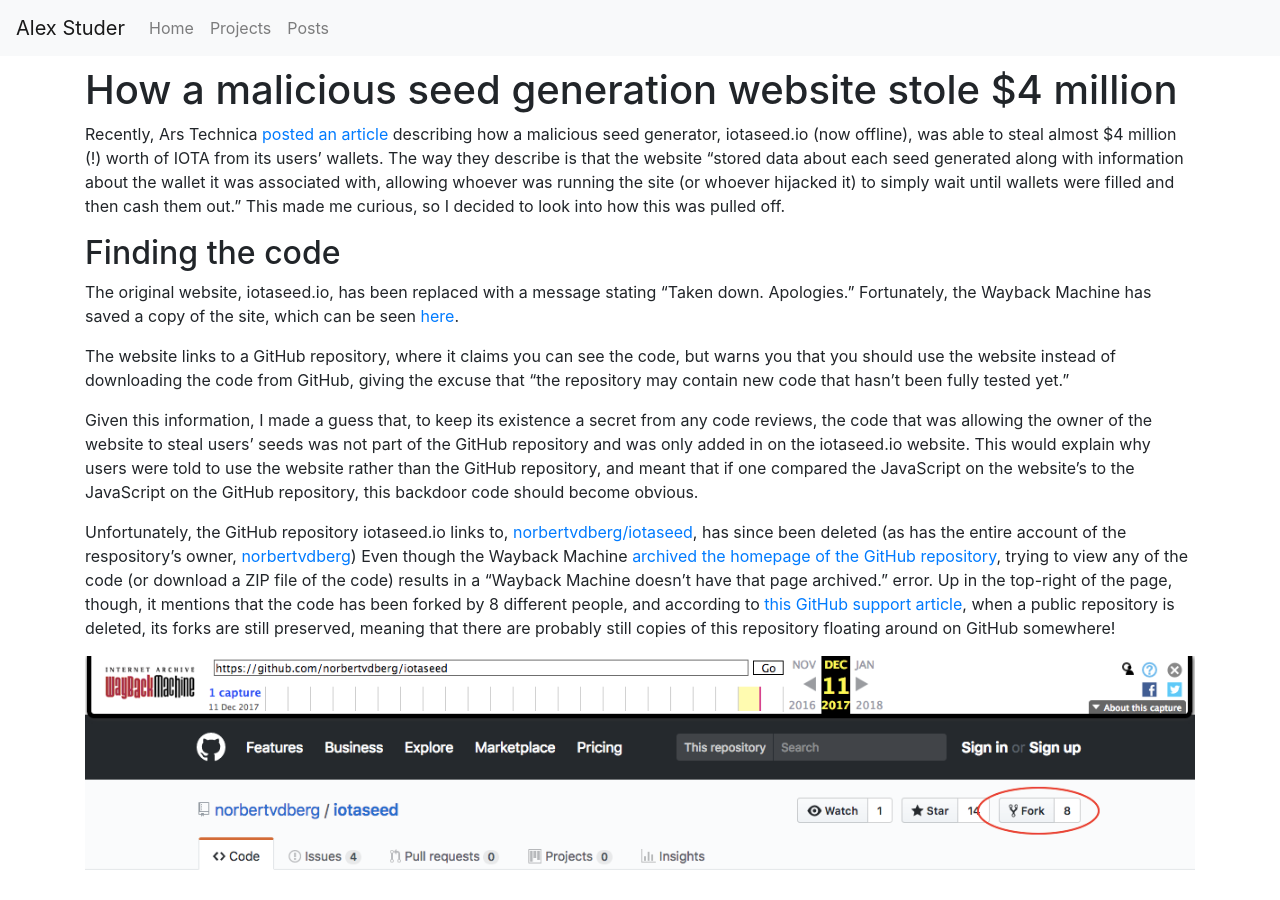
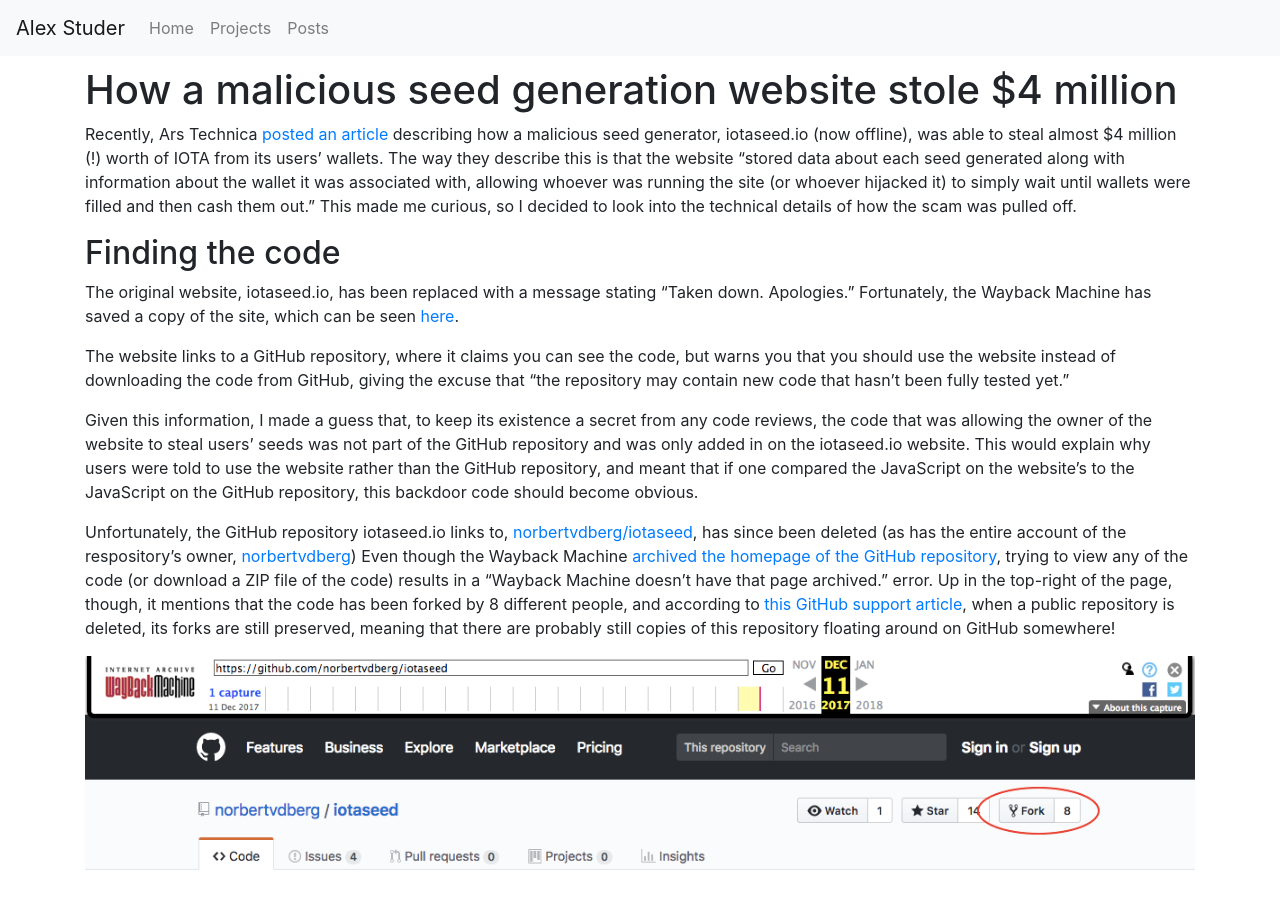
Before and after one commit to thatoddmailbox/thatoddmailbox.github.io, a Jekyll site: the page built from _posts/2017-01-28-iotaseed.md, in a window 1280 px wide and 900 px high. Built offline with Jekyll 4.4.1, drawn with Linux system fonts in a browser that asks for light colours; nearby versions of some CDN libraries; some of the changed text lies outside the part shown.

Commit message:
iotaseed edits

```diff
--- a/_posts/2017-01-28-iotaseed.md
+++ b/_posts/2017-01-28-iotaseed.md
@@ -3,7 +3,7 @@
 title: How a malicious seed generation website stole $4 million
 ---
 
-Recently, Ars Technica [posted an article](https://arstechnica.com/information-technology/2018/01/two-new-cryptocurrency-heists-make-off-with-over-400m-worth-of-blockchange/) describing how a malicious seed generator, iotaseed.io (now offline), was able to steal almost $4 million (!) worth of IOTA from its users' wallets. The way they describe is that the website "stored data about each seed generated along with information about the wallet it was associated with, allowing whoever was running the site (or whoever hijacked it) to simply wait until wallets were filled and then cash them out." This made me curious, so I decided to look into how this was pulled off.
+Recently, Ars Technica [posted an article](https://arstechnica.com/information-technology/2018/01/two-new-cryptocurrency-heists-make-off-with-over-400m-worth-of-blockchange/) describing how a malicious seed generator, iotaseed.io (now offline), was able to steal almost $4 million (!) worth of IOTA from its users' wallets. The way they describe this is that the website "stored data about each seed generated along with information about the wallet it was associated with, allowing whoever was running the site (or whoever hijacked it) to simply wait until wallets were filled and then cash them out." This made me curious, so I decided to look into the technical details of how the scam was pulled off.
 
 ## Finding the code
 The original website, iotaseed.io, has been replaced with a message stating "Taken down. Apologies." Fortunately, the Wayback Machine has saved a copy of the site, which can be seen [here](http://web.archive.org/web/20180103035549/https://iotaseed.io/).
@@ -177,4 +177,4 @@
 
 ![Network requests]({{ "/assets/iotaseed/network_requests.png" | absolute_url }})
 
-In general, this incident should be taken as a reminder that, when it comes to cryptocurrencies (especially when dealing with large amounts of money!), paranoia can be a good thing. You should _never_ rely on online services, like seed generators or web wallets, for holding any amount of currency you care about, and you should make sure that you use software that is open source and has been carefully reviewed for bugs.
+In general, this incident should be taken as a reminder that, when it comes to cryptocurrencies (especially when dealing with large amounts of money!), paranoia can be a good thing. You should _never_ rely on online services, like seed generators or web wallets, for holding any amount of currency you care about, and you should make sure that you use software that is open source and has been carefully reviewed and audited by the community. In this example, iotaseed.io did advertise that it was "open source" with all the code available for you to review, which probably was enough to convince some people, but no one realized how they modified the code on their actual website. A careful audit would have caught this, making this an example of how taking "open source" at face value, especially in cryptocurrencies, can lead to disatrous results.
```
